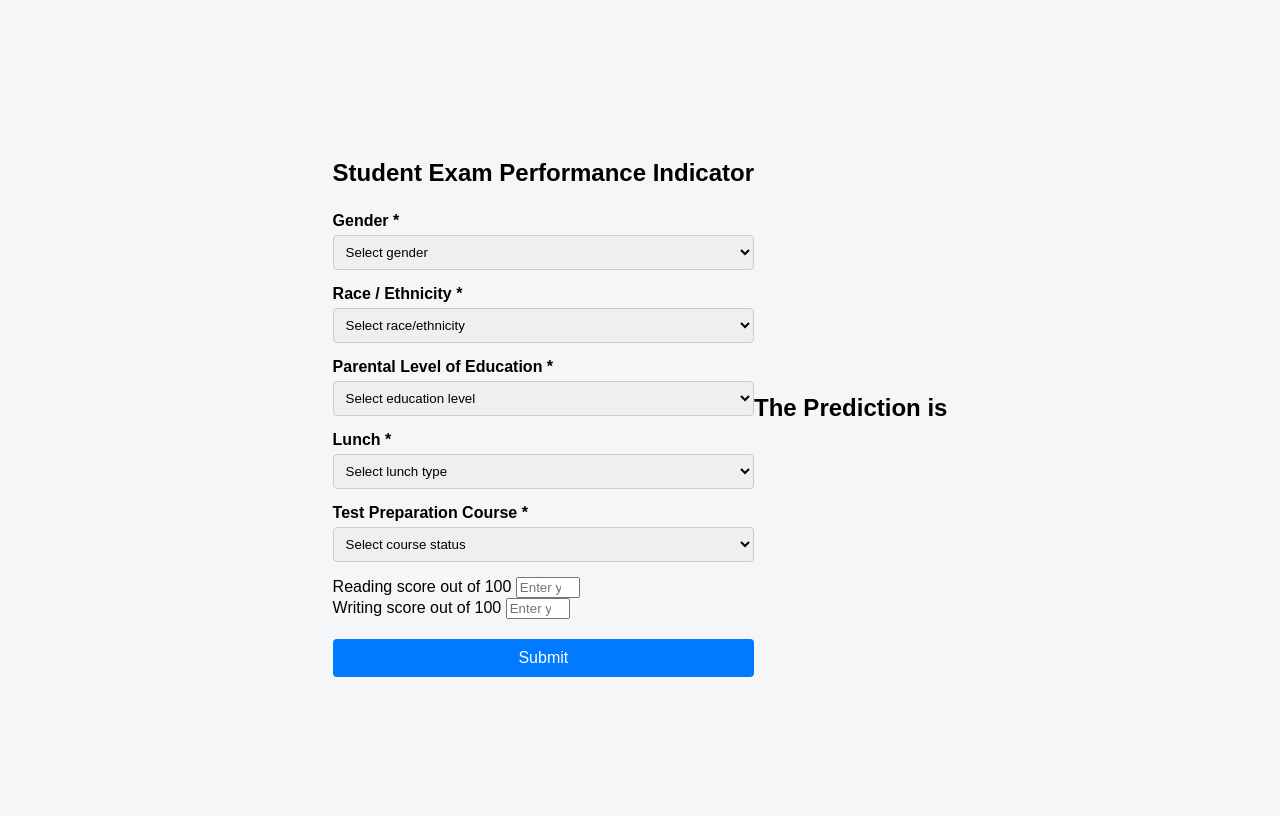
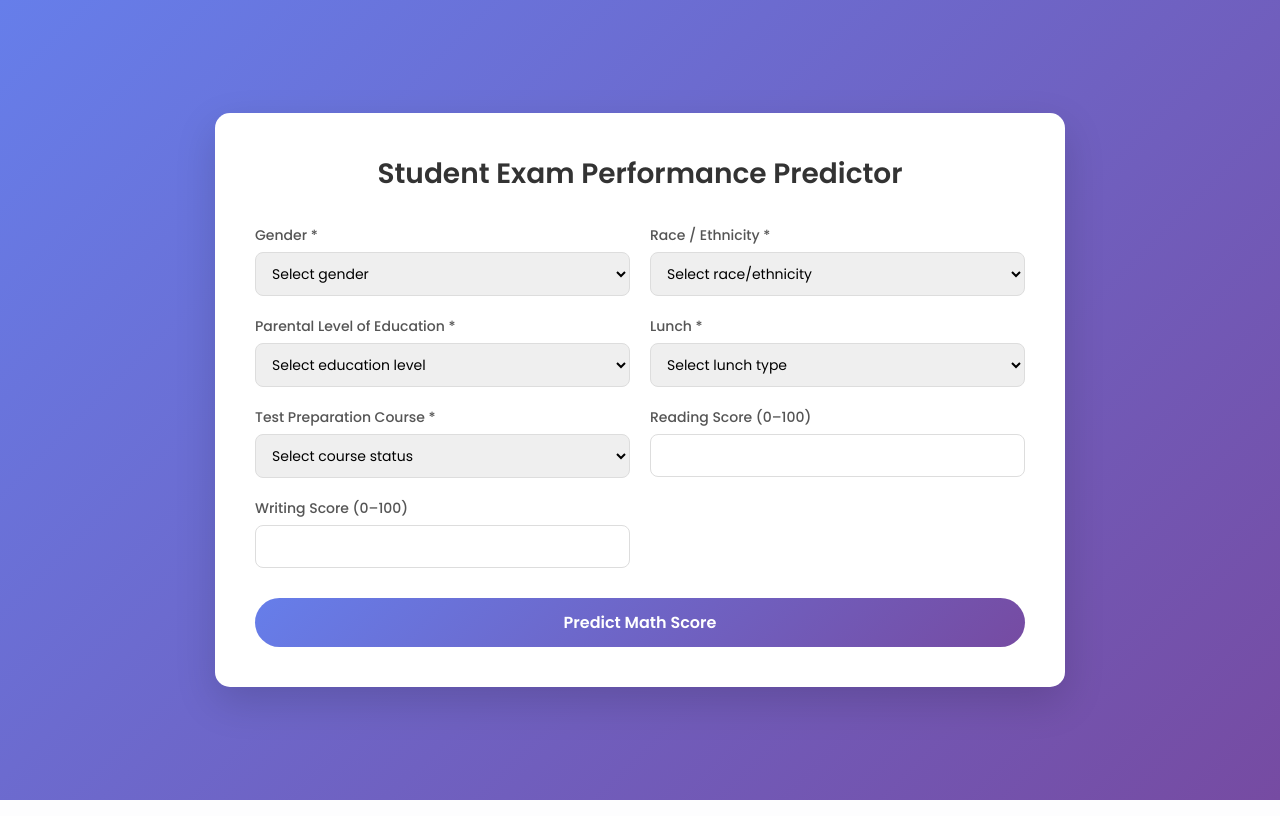
Before and after one commit to dhaka-aayush/MLproject, a Flask app: page /predictdata in a window 1280 px wide. Run offline with Flask 3, Linux system fonts and the light colour scheme.

Commit message:
changes in home.html file and index.html file

```diff
--- a/templates/home.html
+++ b/templates/home.html
@@ -3,90 +3,146 @@
 <head>
     <meta charset="UTF-8">
     <title>Student Performance Prediction</title>
+    <meta name="viewport" content="width=device-width, initial-scale=1.0">
+
+    <!-- Google Font -->
+    <link href="https://fonts.googleapis.com/css2?family=Poppins:wght@300;400;500;600;700&display=swap" rel="stylesheet">
 
     <style>
+        * {
+            margin: 0;
+            padding: 0;
+            box-sizing: border-box;
+            font-family: 'Poppins', sans-serif;
+        }
+
         body {
-            font-family: Arial, sans-serif;
-            background-color: #f4f6f8;
+            min-height: 100vh;
+            background: linear-gradient(135deg, #667eea, #764ba2);
             display: flex;
             justify-content: center;
             align-items: center;
-            height: 100vh;
+            padding: 40px 20px;
         }
 
         .main-container {
-            background-color: #ffffff;
-            padding: 30px 40px;
-            width: 450px;
-            border-radius: 8px;
-            box-shadow: 0 4px 12px rgba(0,0,0,0.1);
+            background: #ffffff;
+            width: 100%;
+            max-width: 850px;
+            padding: 40px;
+            border-radius: 15px;
+            box-shadow: 0 15px 40px rgba(0, 0, 0, 0.15);
         }
 
         .page-title {
             text-align: center;
-            margin-bottom: 25px;
+            margin-bottom: 30px;
+            font-size: 28px;
+            font-weight: 600;
+            color: #333;
         }
 
-        /* Common style for all input blocks */
-        .form-group {
-            margin-bottom: 15px;
+        form {
+            display: grid;
+            grid-template-columns: 1fr 1fr;
+            gap: 20px;
         }
 
-        .form-group label {
-            display: block;
-            font-weight: bold;
-            margin-bottom: 5px;
+        .form-group {
+            display: flex;
+            flex-direction: column;
         }
 
-        .form-group select {
-            width: 100%;
-            padding: 8px;
-            border-radius: 4px;
-            border: 1px solid #ccc;
+        label {
+            font-size: 14px;
+            font-weight: 500;
+            margin-bottom: 6px;
+            color: #555;
         }
 
+        select,
+        input {
+            padding: 10px 12px;
+            border-radius: 8px;
+            border: 1px solid #ddd;
+            font-size: 14px;
+            transition: 0.3s ease;
+        }
 
+        select:focus,
+        input:focus {
+            border-color: #667eea;
+            outline: none;
+            box-shadow: 0 0 0 2px rgba(102, 126, 234, 0.2);
+        }
+
+        .full-width {
+            grid-column: span 2;
+        }
 
         .submit-btn {
-            width: 100%;
-            padding: 10px;
-            margin-top: 20px;
-            background-color: #007bff;
+            grid-column: span 2;
+            padding: 12px;
+            margin-top: 10px;
+            background: linear-gradient(135deg, #667eea, #764ba2);
             color: #ffffff;
             border: none;
-            border-radius: 4px;
+            border-radius: 30px;
             font-size: 16px;
+            font-weight: 600;
             cursor: pointer;
+            transition: 0.3s ease;
         }
 
         .submit-btn:hover {
-            background-color: #0056b3;
+            transform: translateY(-2px);
+            box-shadow: 0 10px 20px rgba(0,0,0,0.15);
+        }
+
+        .result-box {
+            margin-top: 25px;
+            padding: 15px;
+            border-radius: 10px;
+            text-align: center;
+            font-size: 18px;
+            font-weight: 600;
+            background: #f4f6ff;
+            color: #333;
+        }
+
+        @media (max-width: 768px) {
+            form {
+                grid-template-columns: 1fr;
+            }
+
+            .submit-btn,
+            .full-width {
+                grid-column: span 1;
+            }
         }
     </style>
 </head>
 <body>
 
-<div class="Login">
+<div class="main-container">
 
-    <h2 class="page-title">Student Exam Performance Indicator</h2>
+    <h2 class="page-title">Student Exam Performance Predictor</h2>
 
-    <form action="{{ url_for('predict_datapoints')}}" method="post" >
+    <form action="{{ url_for('predict_datapoints')}}" method="post">
 
-        <!-- Gender -->
-        <div class="form-group gender-group">
-            <label for="gender">Gender *</label>
-            <select id="gender" name="gender" required>
-                <option value="" disabled selected>Select gender</option>
+        <div class="form-group">
+            <label>Gender *</label>
+            <select name="gender" required>
+                <option disabled selected>Select gender</option>
                 <option value="female">Female</option>
                 <option value="male">Male</option>
             </select>
         </div>
 
-        <!-- Race / Ethnicity -->
-        <div class="form-group race-group">
-            <label for="race_ethnicity">Race / Ethnicity *</label>
-            <select id="race_ethnicity" name="race_ethnicity" required>
-                <option value="" disabled selected>Select race/ethnicity</option>
+        <div class="form-group">
+            <label>Race / Ethnicity *</label>
+            <select name="race_ethnicity" required>
+                <option disabled selected>Select race/ethnicity</option>
                 <option value="group A">Group A</option>
                 <option value="group B">Group B</option>
                 <option value="group C">Group C</option>
@@ -95,11 +151,10 @@
             </select>
         </div>
 
-        <!-- Parental Level of Education -->
-        <div class="form-group parent-education-group">
-            <label for="parental_level_of_education">Parental Level of Education *</label>
-            <select id="parental_level_of_education" name="parental_level_of_education" required>
-                <option value="" disabled selected>Select education level</option>
+        <div class="form-group">
+            <label>Parental Level of Education *</label>
+            <select name="parental_level_of_education" required>
+                <option disabled selected>Select education level</option>
                 <option value="bachelor's degree">Bachelor's Degree</option>
                 <option value="master's degree">Master's Degree</option>
                 <option value="associate's degree">Associate's Degree</option>
@@ -109,45 +164,45 @@
             </select>
         </div>
 
-        <!-- Lunch -->
-        <div class="form-group lunch-group">
-            <label for="lunch">Lunch *</label>
-            <select id="lunch" name="lunch" required>
-                <option value="" disabled selected>Select lunch type</option>
+        <div class="form-group">
+            <label>Lunch *</label>
+            <select name="lunch" required>
+                <option disabled selected>Select lunch type</option>
                 <option value="standard">Standard</option>
                 <option value="free/reduced">Free / Reduced</option>
             </select>
         </div>
 
-        <!-- Test Preparation Course -->
-        <div class="form-group test-prep-group">
-            <label for="test_preparation_course">Test Preparation Course *</label>
-            <select id="test_preparation_course" name="test_preparation_course" required>
-                <option value="" disabled selected>Select course status</option>
+        <div class="form-group">
+            <label>Test Preparation Course *</label>
+            <select name="test_preparation_course" required>
+                <option disabled selected>Select course status</option>
                 <option value="none">None</option>
                 <option value="completed">Completed</option>
             </select>
         </div>
 
-        <div class="reading score">
-            <label class="form-label">Reading score out of 100</label>
-            <input class="form-control" type="number" name="reading_score"
-                placeholder="Enter your reading score" min='0' max='100' />
+        <div class="form-group">
+            <label>Reading Score (0–100)</label>
+            <input type="number" name="reading_score" min="0" max="100" required>
         </div>
 
-        <div class="writing score">
-            <label class="form-label">Writing score out of 100</label>
-            <input class="form-control" type="number" name="writing_score"
-                placeholder="Enter your Writing score" min='0' max='100' />
+        <div class="form-group">
+            <label>Writing Score (0–100)</label>
+            <input type="number" name="writing_score" min="0" max="100" required>
         </div>
 
-        <button type="submit" class="submit-btn">Submit</button>
+        <button type="submit" class="submit-btn">Predict Math Score</button>
 
     </form>
 
+    {% if results %}
+    <div class="result-box">
+        🎯 Predicted Math Score: {{ results }}
+    </div>
+    {% endif %}
+
 </div>
-<h2>
-    The Prediction is {{results}}
-</h2>
+
 </body>
 </html>
```
Also changed, not shown: templates/index.html (+78 -2 lines).
